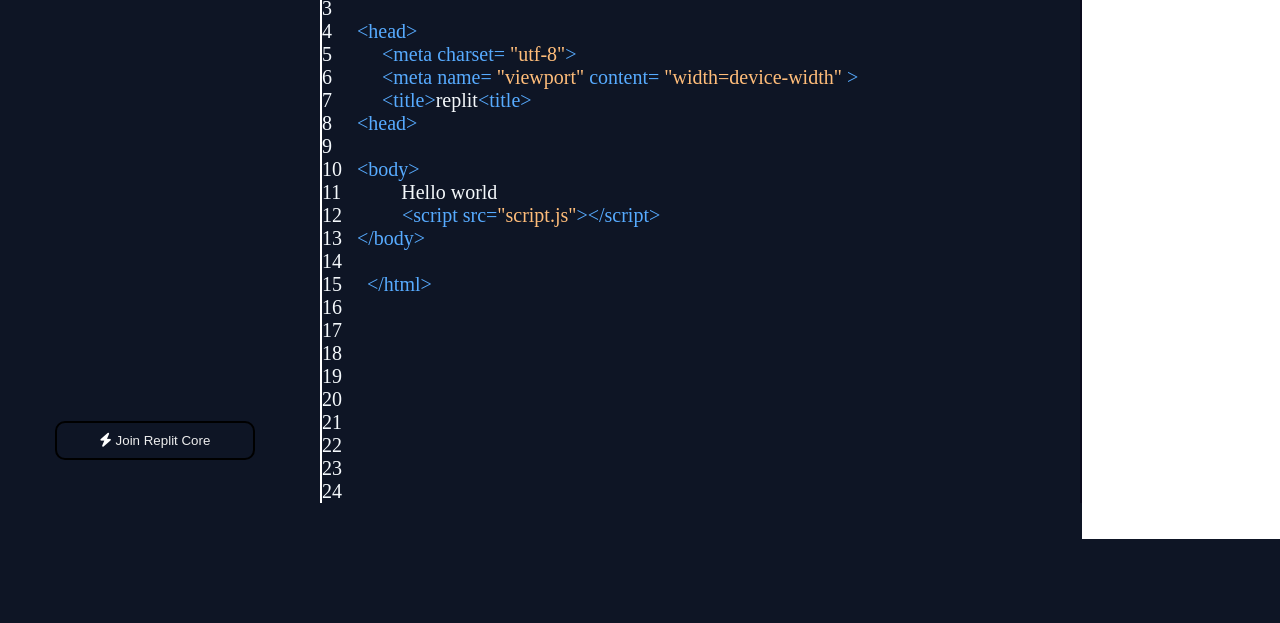
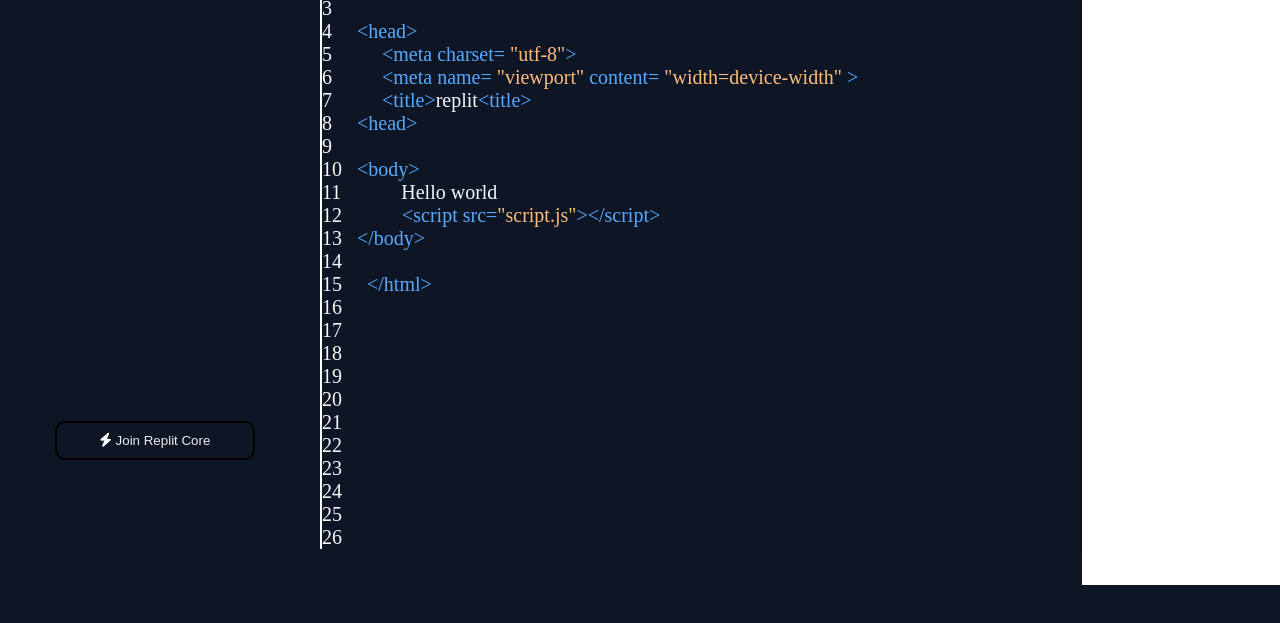
Before and after one commit to kakotyanimesh/replit-frontend, a plain HTML site: page index.html in a window 1280 px wide. Shown: the part 165-788 px from the top of the page. Drawn offline with Linux system fonts and the light colour scheme; a web font is replaced by a local one.

Commit message:
Update index.html

```diff
--- a/index.html
+++ b/index.html
@@ -89,6 +89,8 @@
                 <h1><span class="line-number">22</span> </h1>
                 <h1><span class="line-number">23</span> </h1>
                 <h1><span class="line-number">24</span> </h1>
+                <h1><span class="line-number">25</span> </h1>
+                <h1><span class="line-number">26</span> </h1>
 
 
 
```
